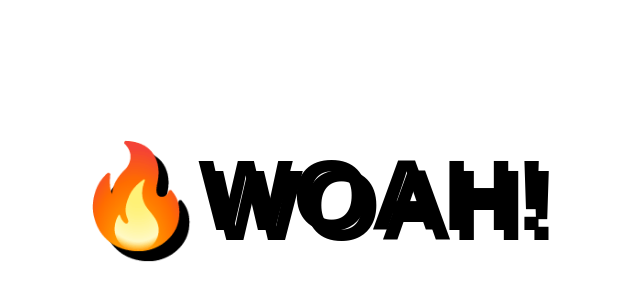
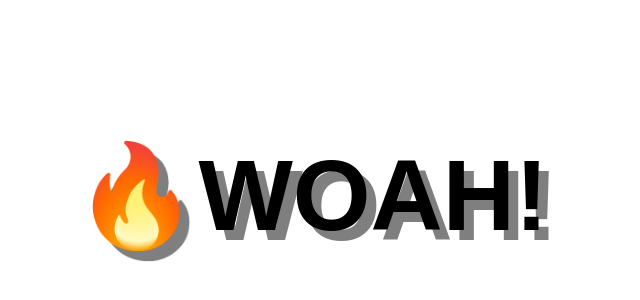
Before and after one commit to szymonszoldra/JavaScript30Challenge, a plain HTML site: page 16 - Mouse Move Shadow/index.html in a window 1280 px wide. Shown: the part 204-504 px from the top of the page, without its empty margins (329-969 px from the left). Drawn offline with Linux system fonts and the light colour scheme.

Commit message:
change alpha in text shadow attribute in style.css

```diff
--- a/16 - Mouse Move Shadow/style.css
+++ b/16 - Mouse Move Shadow/style.css
@@ -16,6 +16,6 @@ body {
 }
 
 h1 {
-	text-shadow: 10px 10px 0 rgba(0, 0, 0, 1);
+	text-shadow: 10px 10px 0 rgba(0, 0, 0, 0.5);
 	font-size: 100px;
 }
```
